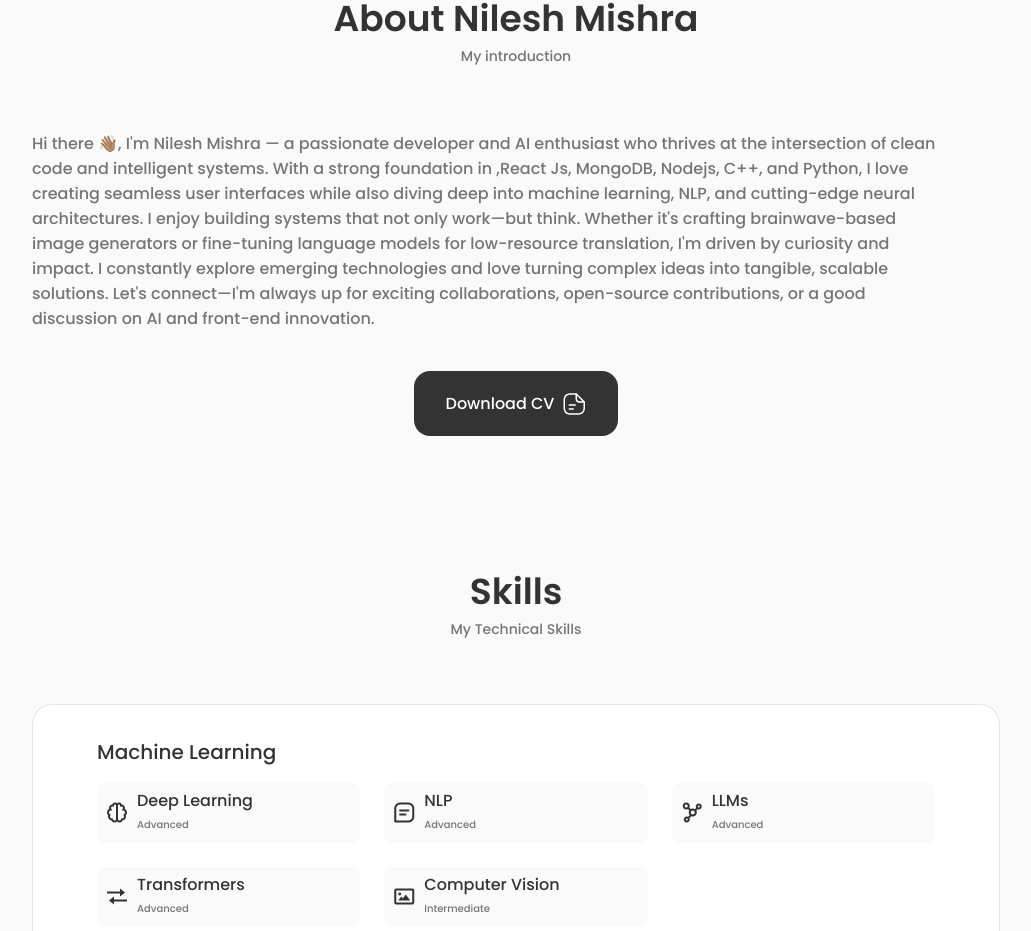
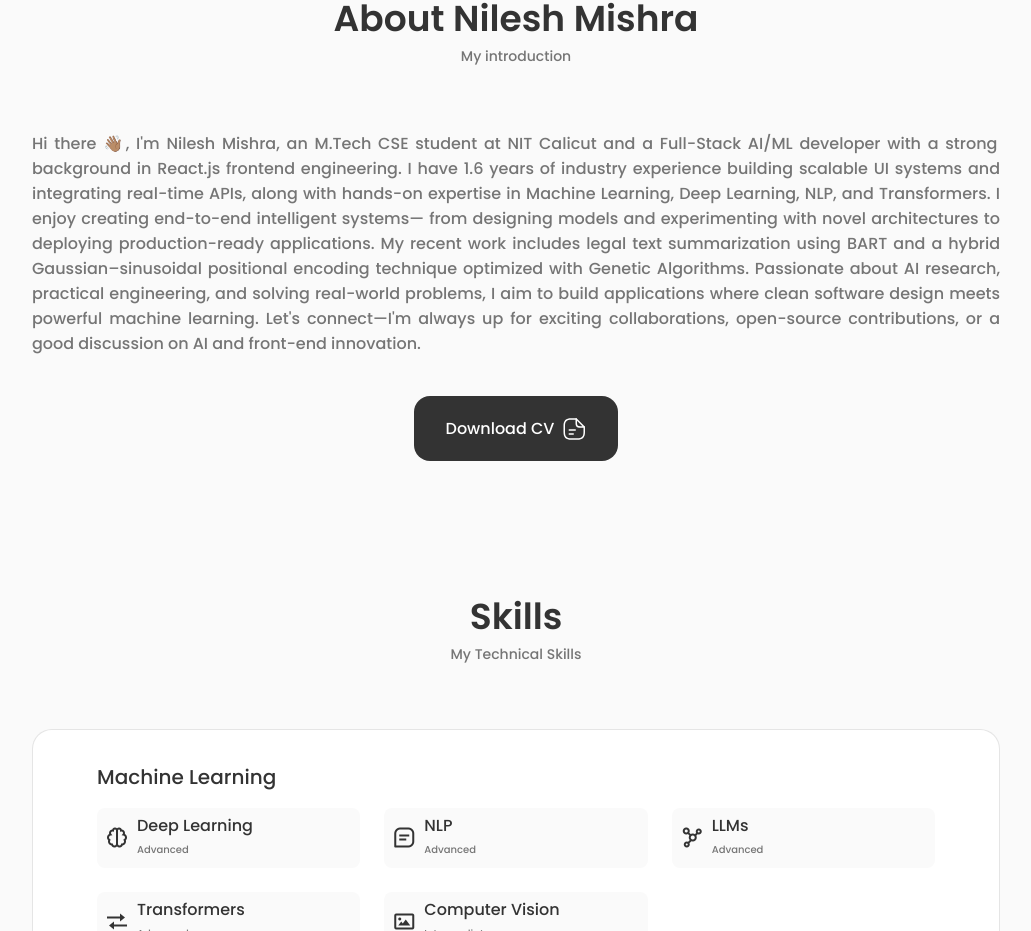
Before and after one commit to thenileshmishra/Protfolio, a React (Create React App) app: page / in a window 1280 px wide. Shown: the part 1018-1949 px from the top of the page, without its empty margins (124-1155 px from the left). Built offline with nearby package versions, Linux system fonts and the light colour scheme.

Commit message:
fix: About

```diff
--- a/src/components/about/About.jsx
+++ b/src/components/about/About.jsx
@@ -10,11 +10,9 @@ function About() {
       <div className="about__container container grid">
         <div className="about__data">
           <p className="about__description">
-              Hi there 👋🏽, I'm Nilesh Mishra — a passionate developer and AI enthusiast who thrives at the intersection of clean code and intelligent systems.
-              With a strong foundation in ,React Js, MongoDB, Nodejs, C++, and Python, I love creating seamless user interfaces while also diving deep into machine learning, NLP, and cutting-edge neural architectures.
-              I enjoy building systems that not only work—but think.
-              Whether it's crafting brainwave-based image generators or fine-tuning language models for low-resource translation, I'm driven by curiosity and impact.
-              I constantly explore emerging technologies and love turning complex ideas into tangible, scalable solutions.
+              Hi there 👋🏽, I'm Nilesh Mishra, an M.Tech CSE student at NIT Calicut and a Full-Stack AI/ML developer with a strong background in React.js frontend engineering. I have 1.6 years of industry experience building scalable UI systems and integrating real-time APIs, along with hands-on expertise in Machine Learning, Deep Learning, NLP, and Transformers.
+              I enjoy creating end-to-end intelligent systems— from designing models and experimenting with novel architectures to deploying production-ready applications. My recent work includes legal text summarization using BART and a hybrid Gaussian–sinusoidal positional encoding technique optimized with Genetic Algorithms.
+              Passionate about AI research, practical engineering, and solving real-world problems, I aim to build applications where clean software design meets powerful machine learning.
               Let's connect—I'm always up for exciting collaborations, open-source contributions, or a good discussion on AI and front-end innovation.
           </p>
 
--- a/src/components/about/about.css
+++ b/src/components/about/about.css
@@ -40,9 +40,11 @@
 }
 
 .about__description {
-  padding: 0 4rem 0 0;
+  padding: 0;
   margin-bottom: var(--mb-2-5);
+  text-align: justify;
 }
+
 
 .about__button-container {
   display: flex;
```
Also changed, not shown: 1 other file (tests, documents, lock files or other folders).
